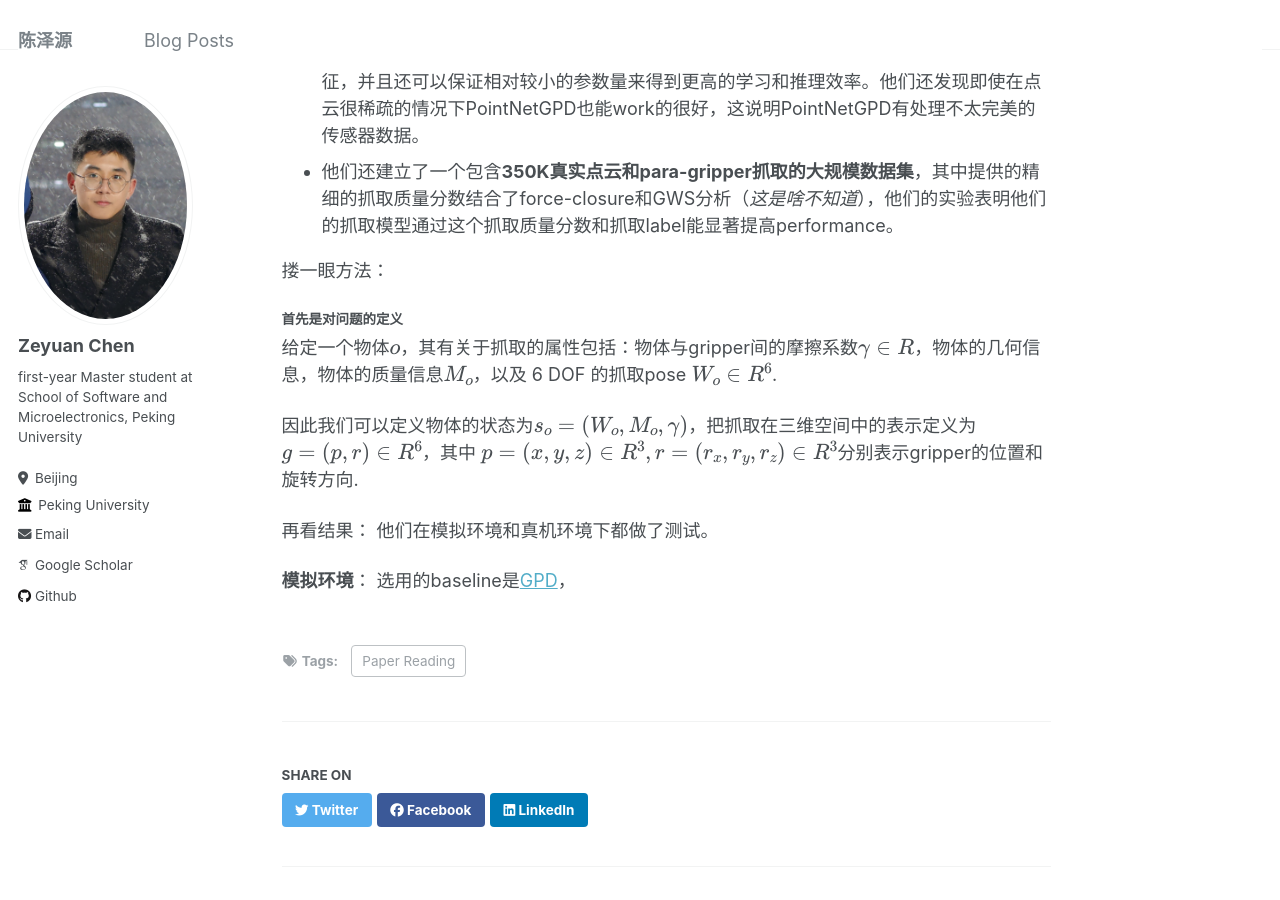
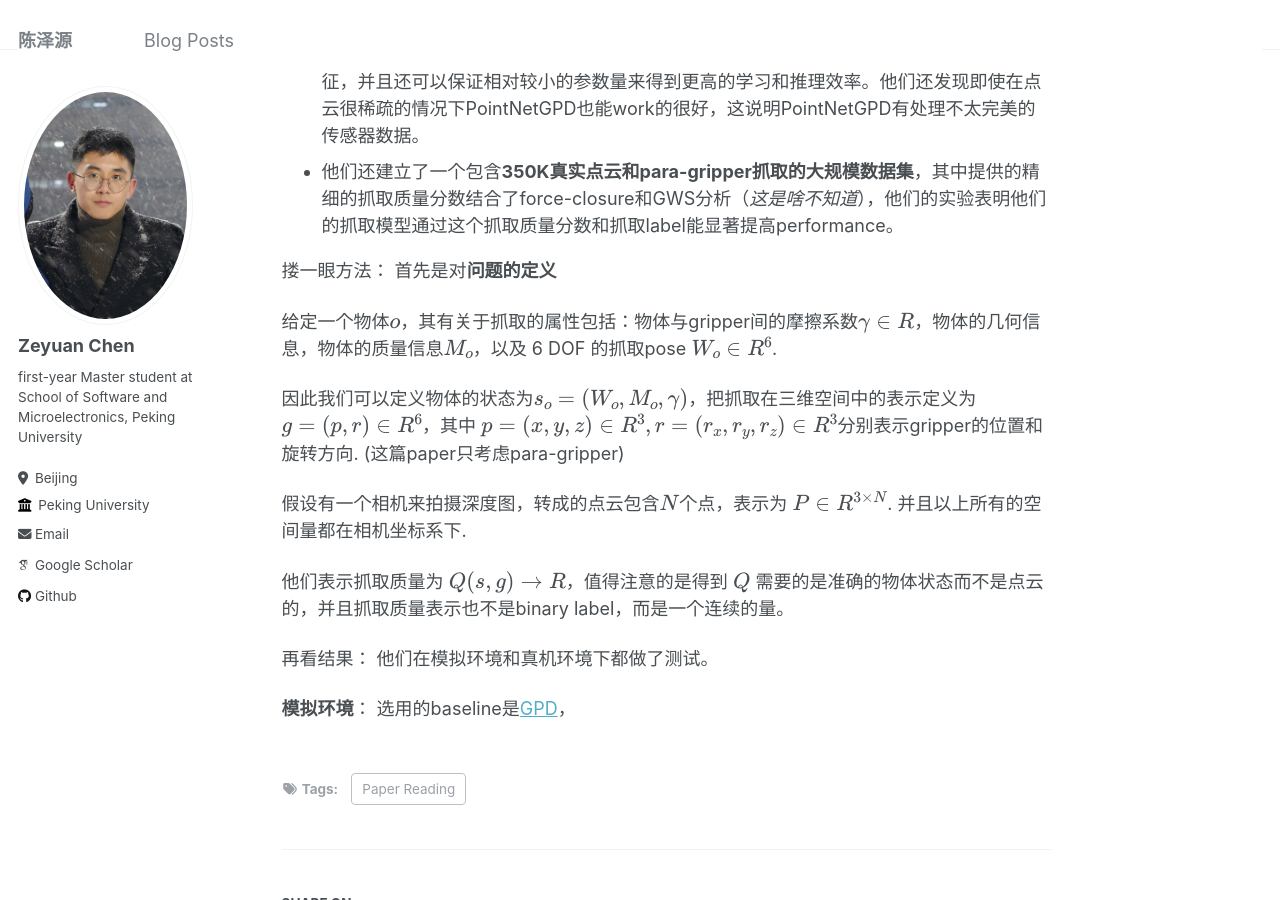
Before and after one commit to chenzyn/chenzyn.github.io, a Jekyll site: the page built from _posts/2024-04-27-paper_reading_pointnetGPD.md, in a window 1280 px wide and 900 px high, scrolled down 632 px. Built offline with Jekyll 4.4.1, drawn with Linux system fonts in a browser that asks for light colours; some web fonts are replaced.

Commit message:
update post

```diff
--- a/_posts/2024-04-27-paper_reading_pointnetGPD.md
+++ b/_posts/2024-04-27-paper_reading_pointnetGPD.md
@@ -20,11 +20,16 @@ tags:
 - 他们还建立了一个包含**350K真实点云和para-gripper抓取的大规模数据集**，其中提供的精细的抓取质量分数结合了force-closure和GWS分析（_这是啥不知道_），他们的实验表明他们的抓取模型通过这个抓取质量分数和抓取label能显著提高performance。
 
 搂一眼方法：
-#### 首先是对问题的定义
+首先是对**问题的定义**
 
 给定一个物体$$o$$，其有关于抓取的属性包括：物体与gripper间的摩擦系数$$\gamma \in R$$，物体的几何信息，物体的质量信息$$M_o$$，以及 6 DOF 的抓取pose $$W_o \in R^6$$.
 
-因此我们可以定义物体的状态为$$s_o = (W_o, M_o, \gamma )$$，把抓取在三维空间中的表示定义为$$g=(p, r) \in R^6$$，其中 $$p=(x, y, z) \in R^3, r=(r_x, r_y, r_z) \in R^3 $$分别表示gripper的位置和旋转方向.
+因此我们可以定义物体的状态为$$s_o = (W_o, M_o, \gamma )$$，把抓取在三维空间中的表示定义为$$g=(p, r) \in R^6$$，其中 $$p=(x, y, z) \in R^3, r=(r_x, r_y, r_z) \in R^3 $$分别表示gripper的位置和旋转方向. (这篇paper只考虑para-gripper)
+
+假设有一个相机来拍摄深度图，转成的点云包含$$N$$个点，表示为 $$P \in R^{3 \times N}$$. 并且以上所有的空间量都在相机坐标系下.
+
+他们表示抓取质量为 $$Q(s, g) \rightarrow R$$，值得注意的是得到 $$Q$$ 需要的是准确的物体状态而不是点云的，并且抓取质量表示也不是binary label，而是一个连续的量。
+
 
 
 
```
